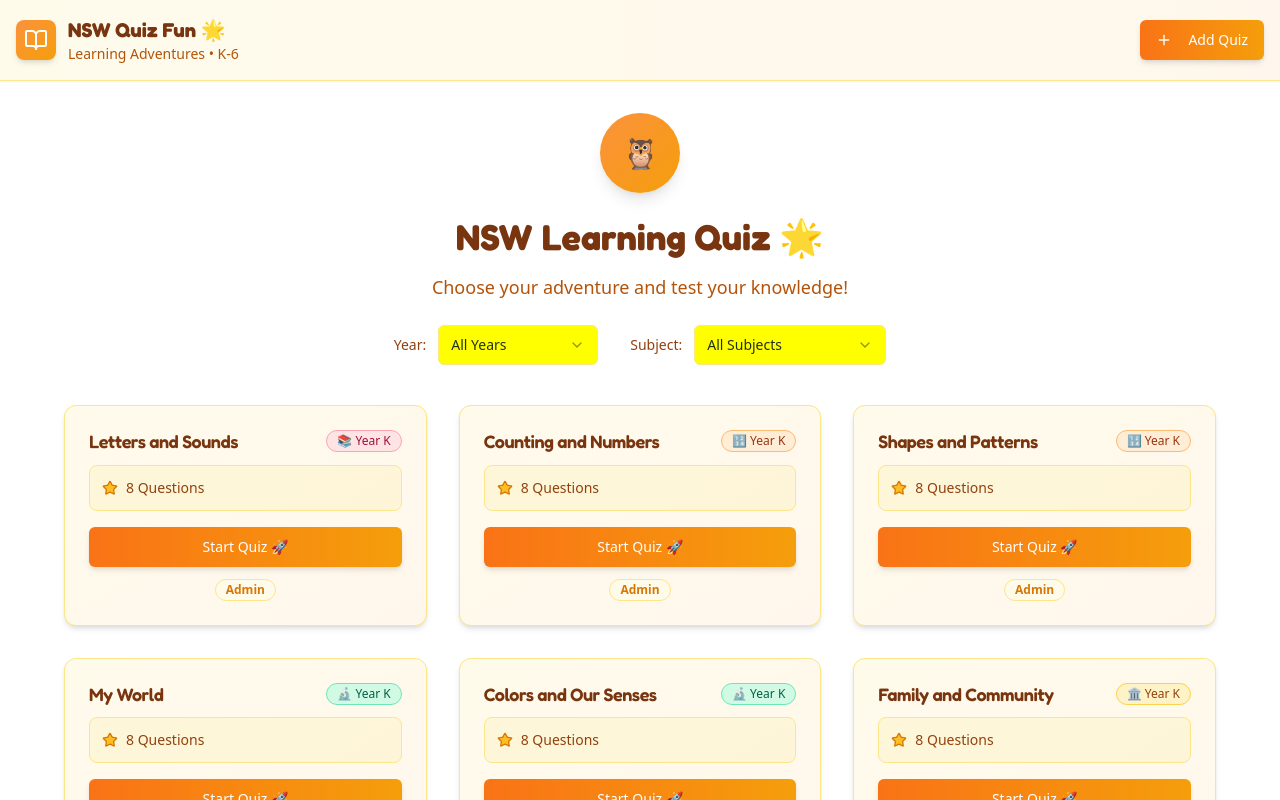
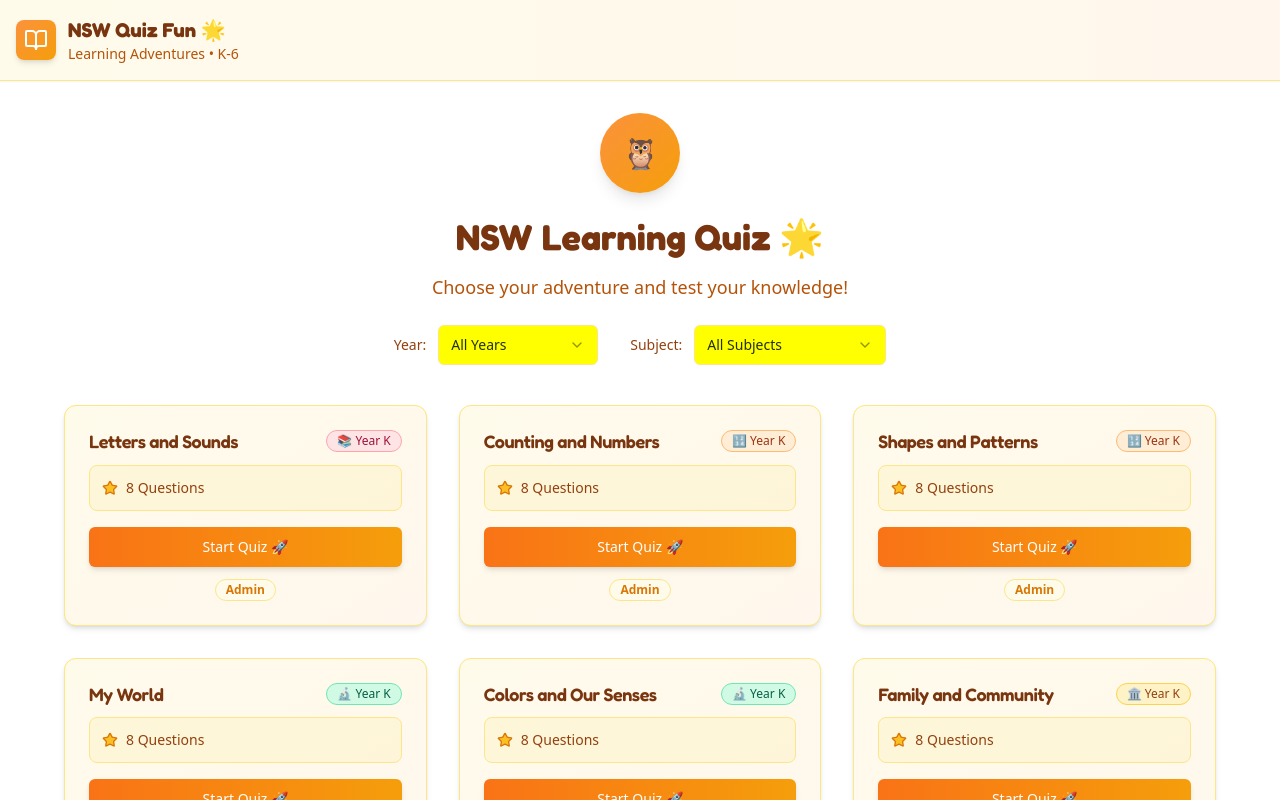
Before and after one commit to cesarecaoduro/nsw-learn-quiz, a React (Vite) app: page / in a window 1280 px wide. Shown: the top 800 px of the page. Built offline with nearby package versions, Linux system fonts and the light colour scheme.

Commit message:
hidden add quiz

```diff
--- a/src/pages/Index.tsx
+++ b/src/pages/Index.tsx
@@ -41,7 +41,7 @@ const Index = () => {
       <Navbar
         onAddQuiz={() => setShowUpload(true)}
         onLogoClick={() => setShowUpload(false)}
-        showAddButton={true}
+        showAddButton={false}
       />
 
       <div className="flex-1">
```
